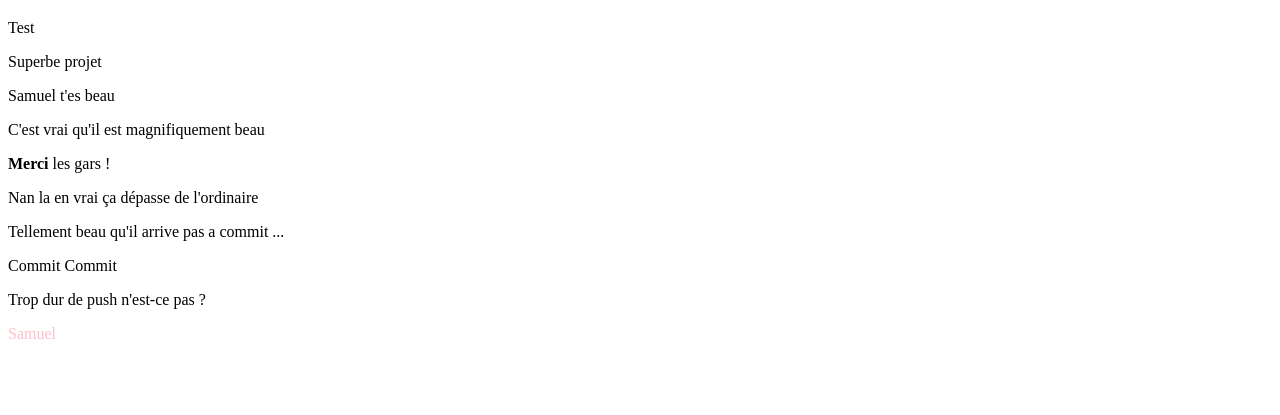
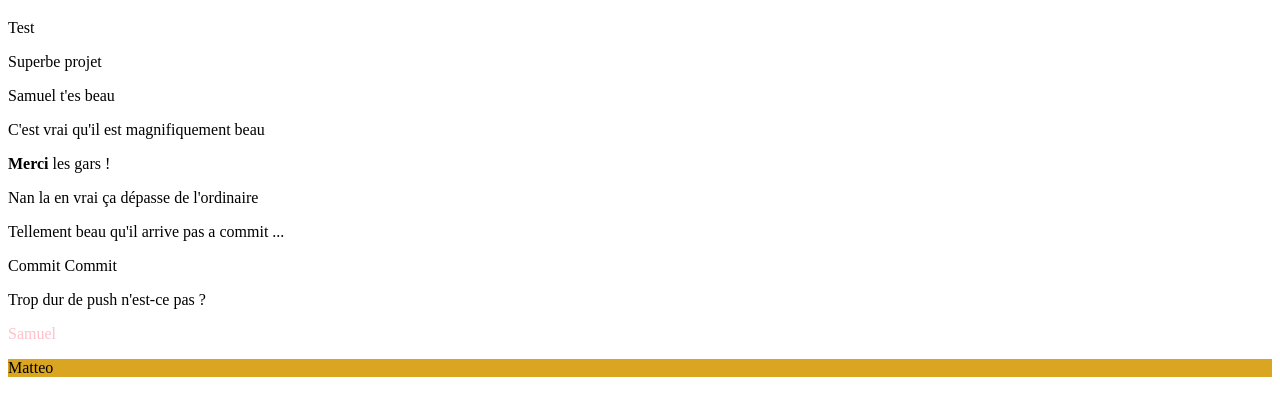
Before and after one commit to ThoomassB/ThMaSa, a plain HTML site: page index.html in a window 1280 px wide. Shown: the part 61-476 px from the top of the page. Drawn offline with Linux system fonts and the light colour scheme.

Commit message:
Modif #4

```diff
--- a/index.html
+++ b/index.html
@@ -10,6 +10,10 @@
 <style>
     .samuel-le-bg {
         color: pink;
+    }
+
+    .matteo {
+        background-color: goldenrod;
     }
 </style>
 <body>
@@ -25,6 +29,7 @@
         <p> Commit Commit</p>
         <p>Trop dur de push n'est-ce pas ?</p>
         <p class="samuel-le-bg">Samuel</p>
+        <p class="matteo">Matteo</p>
     </div>
 <div>
 
```
